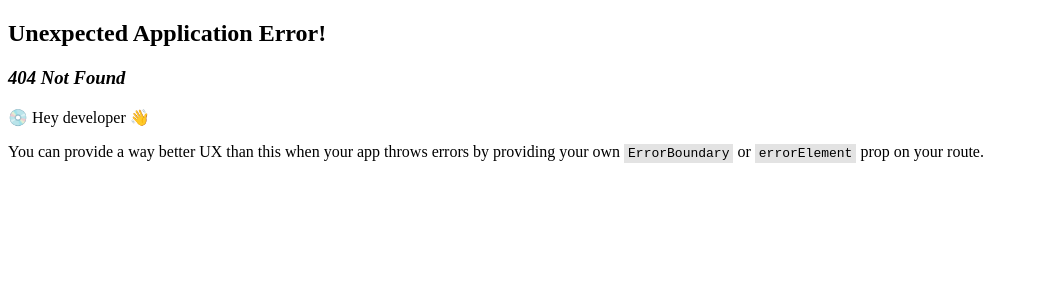
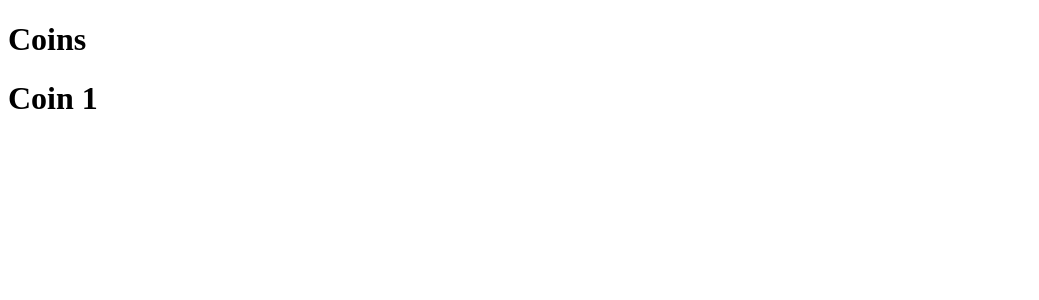
Before and after one commit to AnByoungJune/react-demo, a React (Create React App) app: page /1 in a window 1280 px wide. Before the commit this address had no page. Shown: the top 300 px of the page, without its empty margins (0-1039 px from the left). Built offline with nearby package versions, Linux system fonts and the light colour scheme.

Commit message:
코인 데모 프로젝트 Settings

```diff
--- a/package.json
+++ b/package.json
@@ -13,6 +13,7 @@
     "gh-pages": "^6.1.0",
     "react": "^18.2.0",
     "react-dom": "^18.2.0",
+    "react-query": "^3.39.3",
     "react-router-dom": "6.4",
     "react-scripts": "5.0.1",
     "styled-components": "^6.1.1",
--- a/src/Root.tsx
+++ b/src/Root.tsx
@@ -1,14 +1,8 @@
-import {Outlet} from "react-router-dom";
-import Header from "./components/Header";
+import {RouterProvider} from "react-router-dom";
+import router from "./router";
 
 const Root = () => {
-
-  return (
-      <div>
-        <Header />
-        <Outlet />
-      </div>
-  );
+  return <RouterProvider router={router} />;
 }
 
 export default Root;
--- a/src/components/Header.tsx
+++ /dev/null
@@ -1,14 +0,0 @@
-import {Link} from "react-router-dom";
-
-const Header = () => {
-  return (
-    <header>
-      <ul>
-        <li><Link to={"/"}>Home</Link></li>
-        <li><Link to={"/about"}>About</Link></li>
-      </ul>
-    </header>
-  )
-}
-
-export default Header;
--- a/src/index.tsx
+++ b/src/index.tsx
@@ -1,11 +1,14 @@
 import React from 'react';
 import ReactDOM from 'react-dom/client';
-import {RouterProvider} from "react-router-dom";
-import router from "./Router";
+import {ThemeProvider} from "styled-components";
+import {theme} from "./theme";
+import Root from "./Root";
 
 const root = ReactDOM.createRoot(document.getElementById('root'));
 root.render(
   <React.StrictMode>
-      <RouterProvider router={router}/>
+    <ThemeProvider theme={theme}>
+      <Root />
+    </ThemeProvider>
   </React.StrictMode>
 );
--- /dev/null
+++ b/src/router.tsx
@@ -0,0 +1,19 @@
+import {createBrowserRouter} from "react-router-dom";
+import Coin from "./routes/Coin";
+import Coins from "./routes/Coins";
+import Root from "./Root";
+
+const router = createBrowserRouter([
+  {
+    path: '/',
+    element: <Coins />,
+    children: [
+      {
+        path: '/:coinId',
+        element: <Coin />
+      }
+    ]
+  }
+])
+
+export default router;
--- /dev/null
+++ b/src/routes/Coin.tsx
@@ -0,0 +1,16 @@
+import {useParams} from "react-router-dom";
+
+interface RouteParams {
+  coinId:string
+}
+
+const Coin = () => {
+  const {coinId} = useParams() as unknown as RouteParams;
+
+  console.log(coinId);
+  return (
+    <h1>Coin {coinId}</h1>
+  )
+}
+
+export default Coin;
--- /dev/null
+++ b/src/routes/Coins.tsx
@@ -0,0 +1,11 @@
+import {Outlet} from "react-router-dom";
+
+const Coins = () => {
+  return (
+    <>
+      <h1>Coins</h1>
+      <Outlet />
+    </>
+  )
+}
+export default Coins;
--- a/src/screens/About.tsx
+++ /dev/null
@@ -1,7 +0,0 @@
-const About = () => {
-  return (
-    <h1>About</h1>
-  );
-}
-
-export default About;
--- a/src/screens/Home.tsx
+++ /dev/null
@@ -1,7 +0,0 @@
-const Home = () => {
-  return (
-    <h1>Home</h1>
-  );
-}
-
-export default Home;
--- /dev/null
+++ b/src/theme.ts
@@ -0,0 +1,7 @@
+import {DefaultTheme} from "styled-components";
+
+export const theme:DefaultTheme = {
+  bgColor: 'white',
+  textColor: 'black',
+  btnColor: 'tomato'
+}
```
Also changed, not shown: src/Router.tsx (deleted, +0 -23 lines), 1 other file (tests, documents, lock files or other folders).
